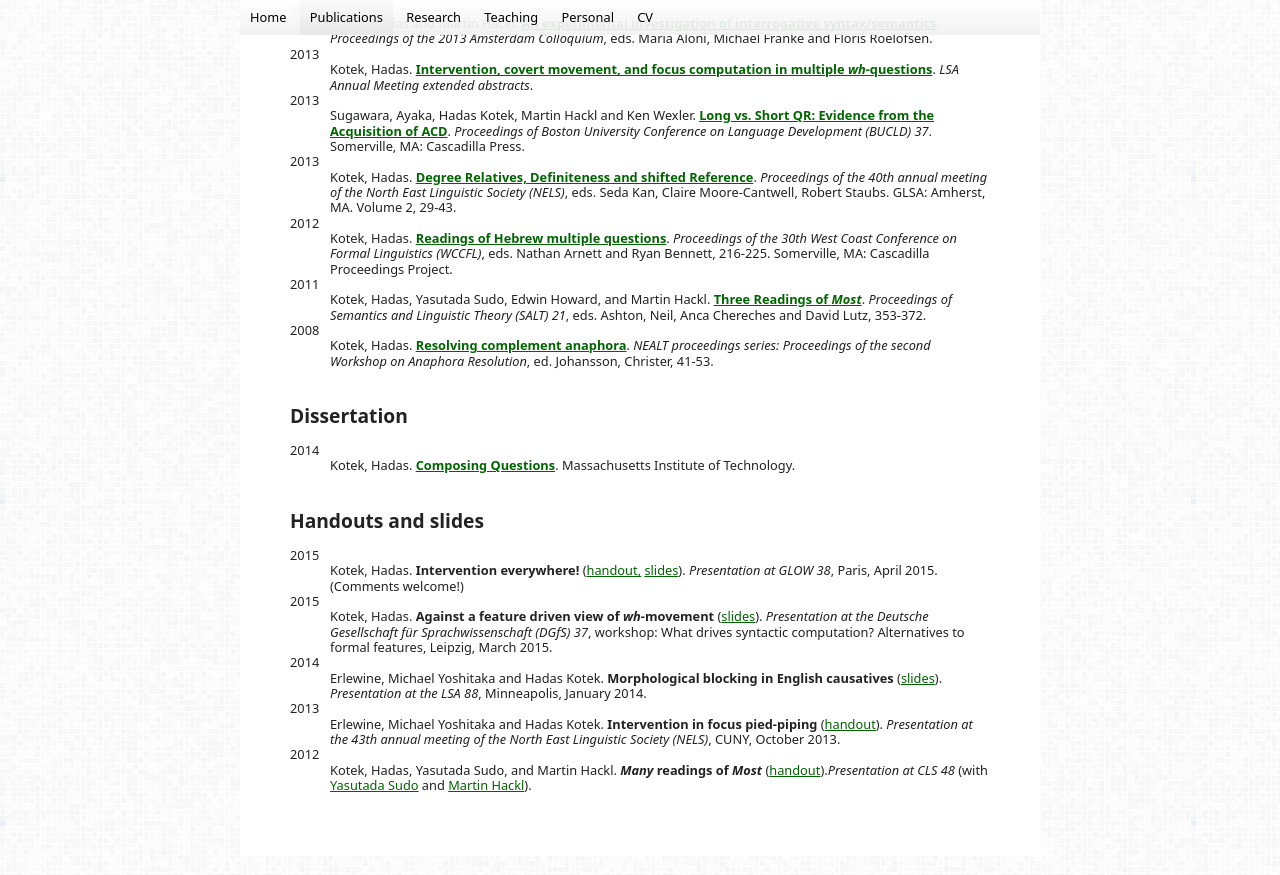
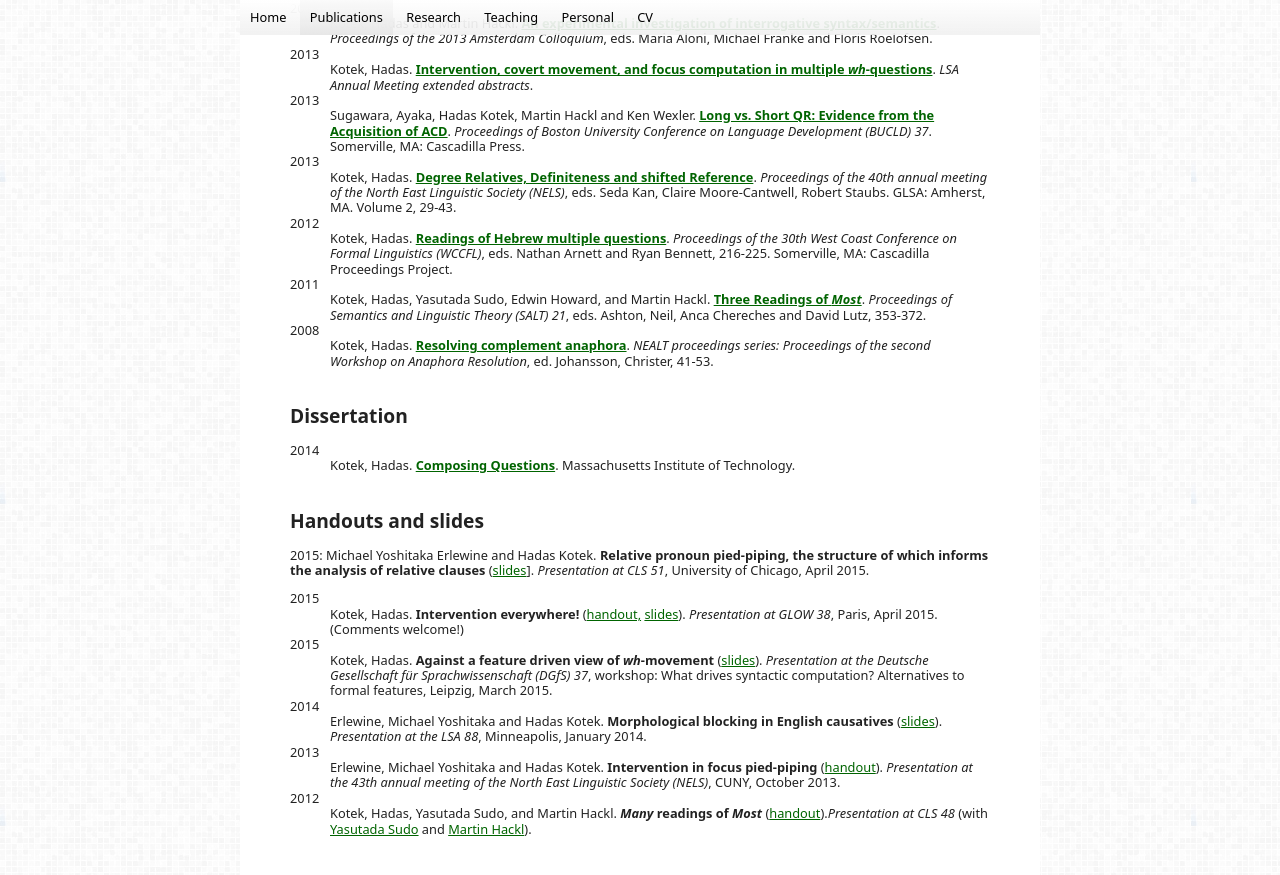
Before and after one commit to hkotek/hkotek.com, a Jekyll site: the page built from publications.md, in a window 1280 px wide and 900 px high, scrolled down 784 px. Shown: the top 875 px of the window. Built offline with Jekyll 4.4.1, drawn with Linux system fonts in a browser that asks for light colours.

Commit message:
added CL@51

```diff
--- a/publications.md
+++ b/publications.md
@@ -72,6 +72,9 @@ Dissertation
 
 Handouts and slides
 -------------------
+2015:
+Michael Yoshitaka Erlewine and Hadas Kotek. **Relative pronoun pied-piping, the structure of which informs the analysis of relative clauses** ([slides](Erlewine-kotek-relp-cls2015.pdf)]. *Presentation at CLS 51*, University of Chicago, April 2015.
+
 2015
 : Kotek, Hadas. **Intervention everywhere!** ([handout,](Kotek-intervention-everywhere-handout.pdf) [slides](Kotek-intervention-everywhere-slides.pdf)). *Presentation at GLOW 38*, Paris, April 2015. (Comments welcome!)
 
```
Also changed, not shown: index.md (+2 -0 lines), research.md (+3 -0 lines), 1 other file.
